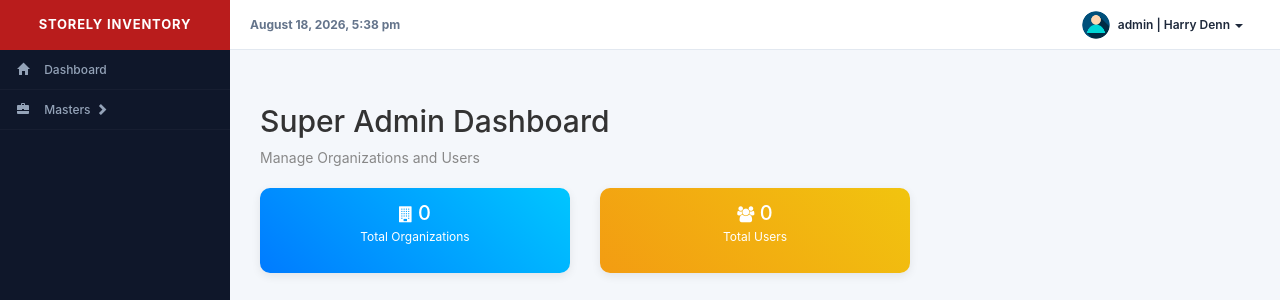
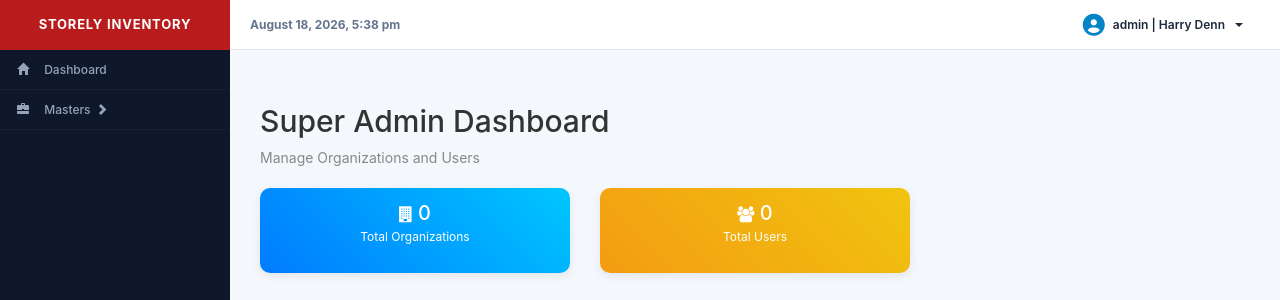
Before and after one commit to anib9871/InventorySystem_PHP, a PHP site: page /superadmin_dashboard.php in a window 1280 px wide. Shown: the top 300 px of the page. Run offline with PHP 8.4, Linux system fonts and the light colour scheme; a user stored in the database is signed in; data that the repository does not hold is empty; some libraries are stand-ins or nearby versions.

Commit message:
Update header.php

```diff
--- a/layouts/header.php
+++ b/layouts/header.php
@@ -18,7 +18,7 @@ if(isset($_SESSION['role_id'])){
 <html lang="en">
 <head>
 <meta charset="UTF-8">
-<!-- Mobile responsiveness ke liye sabse important viewport tag -->
+<!-- Mobile responsiveness viewport -->
 <meta name="viewport" content="width=device-width, initial-scale=1.0, maximum-scale=1.0, user-scalable=no">
 <meta http-equiv="X-UA-Compatible" content="IE=edge">
 
@@ -41,7 +41,7 @@ else{
 <link rel="stylesheet" href="https://cdn.jsdelivr.net/npm/flatpickr/dist/flatpickr.min.css"/>
 <link rel="stylesheet" href="https://cdnjs.cloudflare.com/ajax/libs/font-awesome/6.5.0/css/all.min.css">
 
-<!-- Aapka Central Main CSS Location -->
+<!-- Central Main CSS Location -->
 <link rel="stylesheet" href="libs/css/main.css"/>
 
 <!-- JS Libraries -->
@@ -78,10 +78,9 @@ else{
 
 <header id="header">
 
-<!-- ROLE BASED LOGO / SIDEBAR TOGGLE -->
+<!-- ROLE BASED RED LOGO / SIDEBAR TOGGLE -->
 <?php if($user['role_id'] != 1): ?>
-<div class="logo pull-left" id="menuToggle"
-     style="cursor:pointer; font-size:13px; white-space:nowrap; font-weight:600;">
+<div class="logo pull-left" id="menuToggle" style="cursor:pointer;">
   <i class="fa-solid fa-bars visible-xs-inline-block" style="margin-right: 6px;"></i>
   <span><?php echo isset($_SESSION['org_name']) ? $_SESSION['org_name'] : 'STORELY'; ?></span>
 </div>
@@ -94,17 +93,17 @@ else{
 
 <div class="header-content">
 
-<!-- Header Date (Mobile pe auto-hide taaki header bar overflow na kare) -->
+<!-- Header Date -->
 <div class="header-date pull-left hidden-xs">
   <strong><?php echo date("F j, Y, g:i a");?></strong>
 </div>
 
-<div class="pull-right clearfix">
-<ul class="info-menu list-inline list-unstyled" style="margin-bottom: 0;">
-
-<li class="profile">
-<a href="#" data-toggle="dropdown" class="toggle" aria-expanded="false">
-<img src="uploads/users/no_image.png" class="img-circle img-inline" alt="user-image" style="width:28px; height:28px; object-fit:cover;">
+<!-- Logout Menu Section -->
+<div class="pull-right">
+<ul class="info-menu list-inline list-unstyled">
+  <li class="profile dropdown">
+    <a href="#" class="dropdown-toggle" data-toggle="dropdown" aria-expanded="false">
+      <i class="fa-solid fa-circle-user" style="font-size: 22px; color: #0284c7;"></i>
       <span>
         <?php if(isset($_SESSION['role_id']) && $_SESSION['role_id'] == 2): ?>
             Logout
@@ -114,21 +113,17 @@ else{
                 <span class="hidden-xs">| <?php echo $_SESSION['center_name']; ?></span>
             <?php endif; ?>
         <?php endif; ?>
+      </span>
       <i class="caret"></i>
-</span>
     </a>
-
     <ul class="dropdown-menu dropdown-menu-right">
       <li>
         <a href="logout.php">
-<i class="glyphicon glyphicon-off"></i>
-Logout
+          <i class="fa-solid fa-power-off" style="color: #ef4444;"></i> Logout
         </a>
       </li>
     </ul>
-
   </li>
-
 </ul>
 </div>
 
```
Lines whose indentation alone changed are shown as unchanged.
